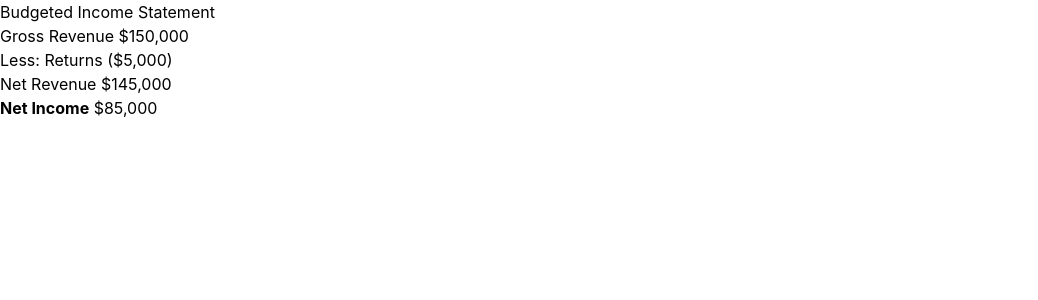
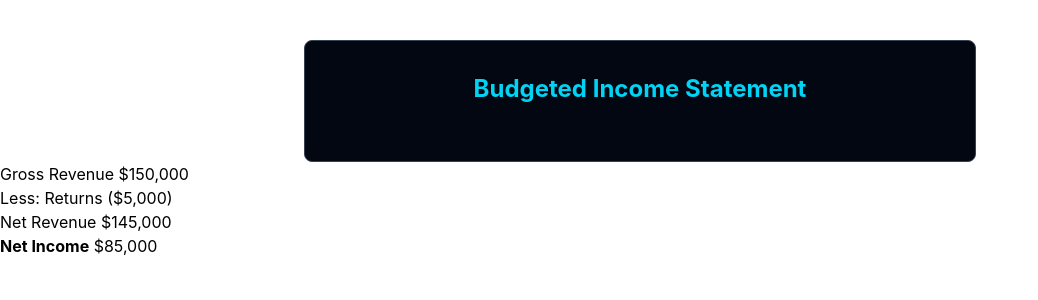
Before and after one commit to BacchusW/qcnewbooks, a SvelteKit app: page / in a window 1280 px wide. Shown: the top 300 px of the page, without its empty margins (0-1038 px from the left). Built offline with nearby package versions, Linux system fonts and the light colour scheme.

Commit message:
try-it: shade experimenting

```diff
--- a/src/routes/+page.svelte
+++ b/src/routes/+page.svelte
@@ -1,5 +1,5 @@
-<div>
-	<h1>Budgeted Income Statement</h1>
+<div class="max-w-2xl mx-auto mt-10 p-8 bg-gray-950 border border-gray-700 rounded-lg">
+	<h1 class="text-2xl font-bold text-center mb-6 text-cyan-400">Budgeted Income Statement</h1>
 </div>
 <div>
 	<span>Gross Revenue</span>
```
